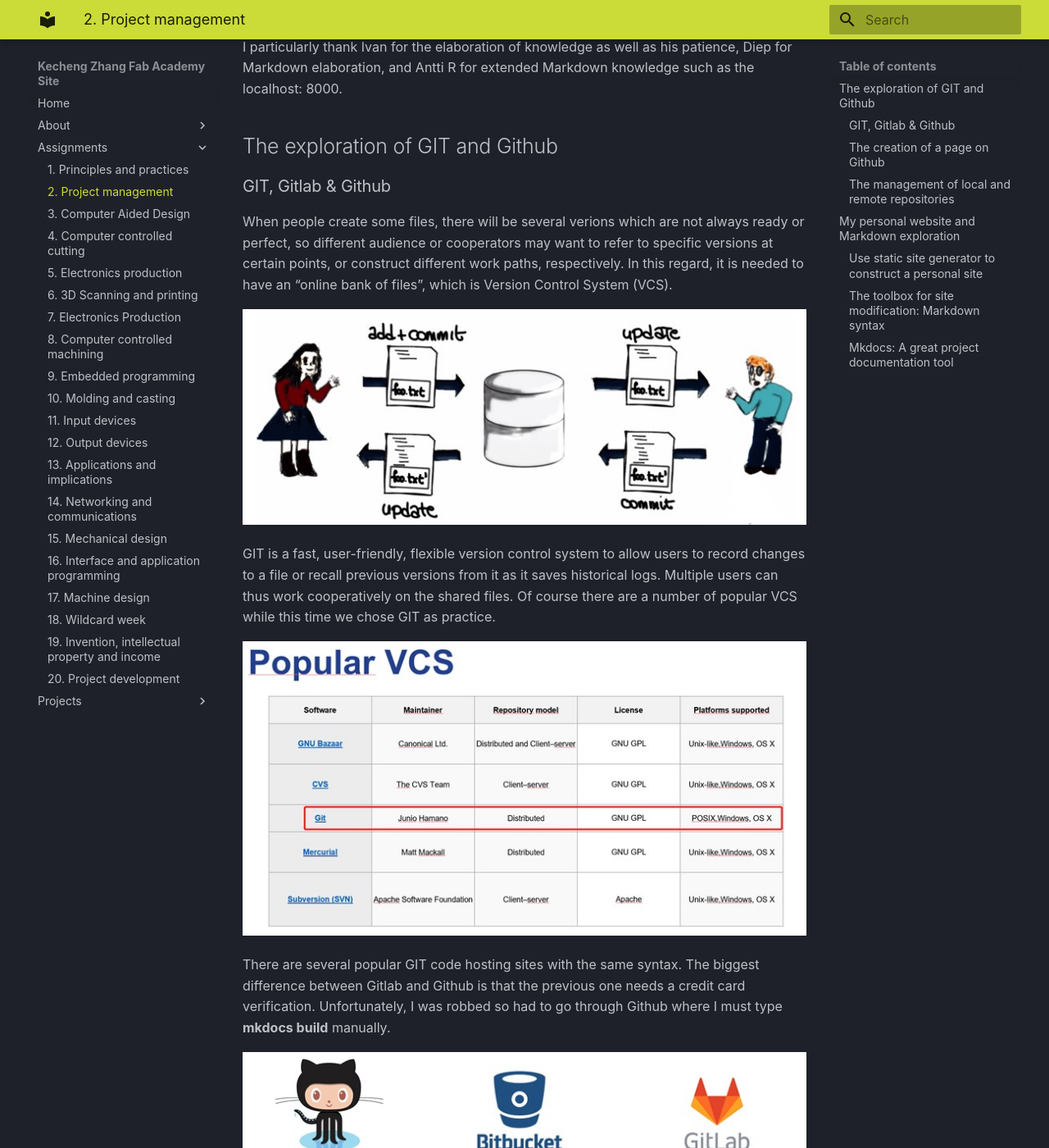
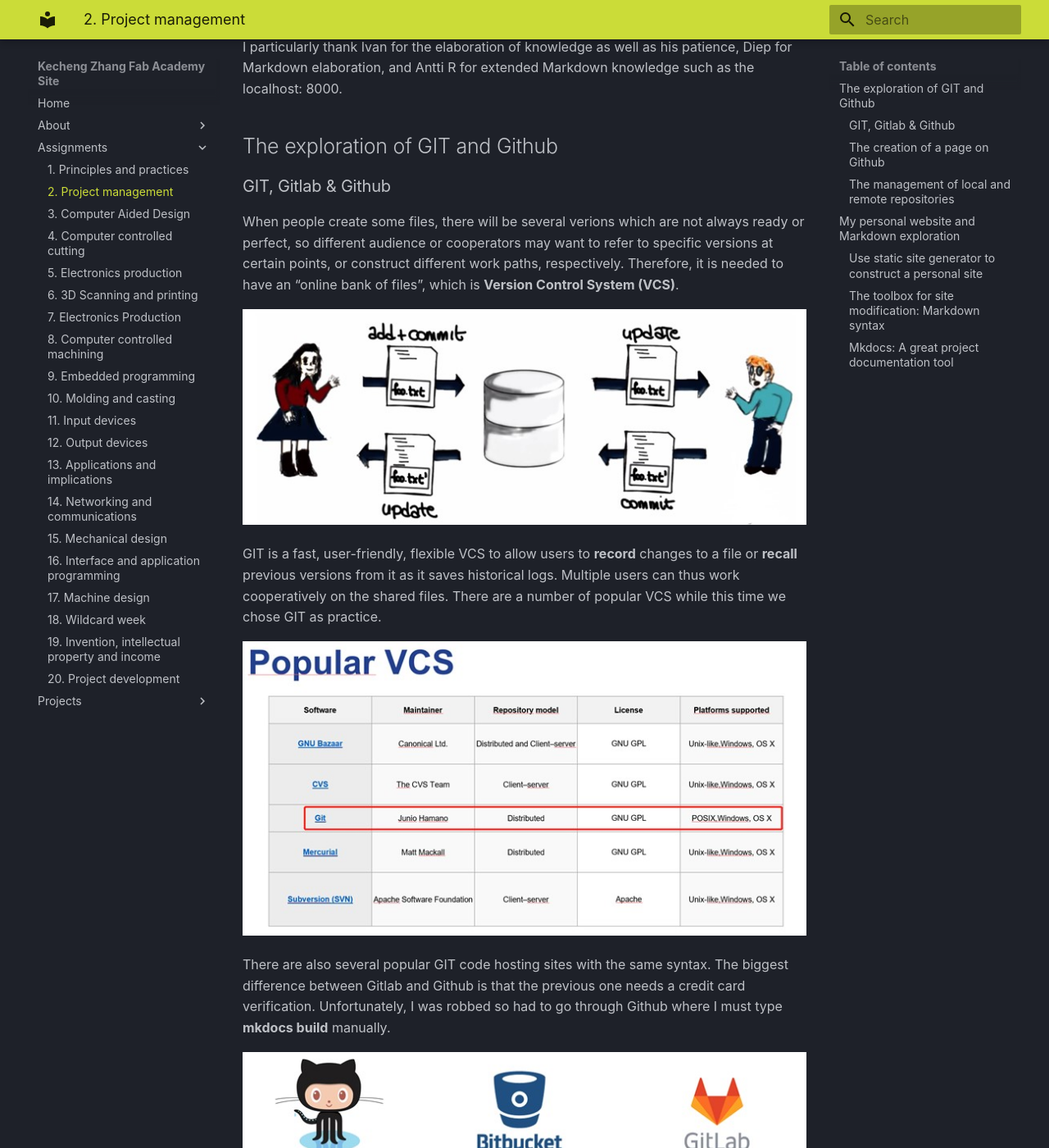
Before and after one commit to kecheeng/example-repository, an MkDocs documentation site: the page built from _docs/assignments/week02.md, in a window 1280 px wide and 1400 px high, scrolled down 583 px. Shown: the whole window at 82% size. Built offline with MkDocs 1.6.1 and Material for MkDocs 9.7.7, drawn with Linux system fonts in a browser that asks for light colours; some of the changed lines change nothing that is shown; some of the changed text lies outside the part shown.

Commit message:
deploying website

```diff
--- a/_docs/assignments/week02.md
+++ b/_docs/assignments/week02.md
@@ -6,7 +6,7 @@
 
 Thus, I officially started the session with zero knowledge on Jan 11 2022, and returned to construct the documentation on Mar 9, 2022, after 10 weeks of constant practice and exploration through some real project managements such as computer-aided design, computer-controlled cutting, intellectual property, electronics productions. It is very useful as now I feel more practical and relatable to Ivan and Neil's teaching materials (video, ppt, etc).
 
-<span style="color:green">In this weekly assignment, I borrowed some of Ivan's ppt pictures for elaboration.</span>
+<span style="color:green">In this regard, I borrowed some of Ivan's ppt pictures for elaboration.</span>
 
 I particularly thank Ivan for the elaboration of knowledge as well as his patience, Diep for Markdown elaboration, and Antti R for extended Markdown knowledge such as the localhost: 8000.
 
@@ -14,20 +14,28 @@
 
 ### GIT, Gitlab & Github
 
-When people create some files, there will be several verions which are not always ready or perfect, so different audience or cooperators may want to refer to specific versions at certain points, or construct different work paths, respectively. In this regard, it is needed to have an "online bank of files", which is Version Control System (VCS).
+When people create some files, there will be several verions which are not always ready or perfect, so different audience or cooperators may want to refer to specific versions at certain points, or construct different work paths, respectively. Therefore, it is needed to have an "online bank of files", which is **Version Control System (VCS)**.
 
 ![](../images/vcs1.jpg)
 
-GIT is a fast, user-friendly, flexible version control system to allow users to record changes to a file or recall previous versions from it as it saves historical logs. Multiple users can thus work cooperatively on the shared files. Of course there are a number of popular VCS while this time we chose GIT as practice.
+GIT is a fast, user-friendly, flexible VCS to allow users to **record** changes to a file or **recall** previous versions from it as it saves historical logs. Multiple users can thus work cooperatively on the shared files. There are a number of popular VCS while this time we chose GIT as practice.
 
 ![](../images/vcs2.jpg)
 
-There are several popular GIT code hosting sites with the same syntax. The biggest difference between Gitlab and Github is that the previous one needs a credit card verification. Unfortunately, I was robbed so had to go through Github where I must type **mkdocs build** manually.
+There are also several popular GIT code hosting sites with the same syntax. The biggest difference between Gitlab and Github is that the previous one needs a credit card verification. Unfortunately, I was robbed so had to go through Github where I must type **mkdocs build** manually.
 
 ![](../images/git1.jpg)
 
+### The creation of a page on Github
 
-### The creation of a page on Github
+Basic knowledge for absolute beginners:
+
+<span style="color:blue">First of all, a website page is written in **html** syntax to allow **browsers** such as Chrome to read and display.</span>
+
+- html is about the content and structure of a webpage.
+- CSS is about the styles and designs (font, colour, size) of a webpage.
+- Javascript is about the interactive elements with users.
+
 
 ### The management of local and remote repositories
 
@@ -46,6 +54,8 @@
 
 ![](../images/markdown2.jpg)
 
-Apparently, markdown is much easier to learn and use. It does not require users to memorise very detailed syntax, but can pay more attention on the content writing.
+Apparently, markdown is much easier to learn and use. It does not require users to memorise very detailed syntax, but can pay more attention on the content writing.  Of course, if you are an expert in html syntax, or want to debug very specific parts, or write more customised sites, it is rewarding to probe into html.
 
 ### Mkdocs: A great project documentation tool
+
+In the **_docs** files, a user uses markdown syntax to build up a site. <span style="color:red">To transfer the contents into html format, you must use **mkdocs** commands.</span>
```
Also changed, not shown: 1 other file.
